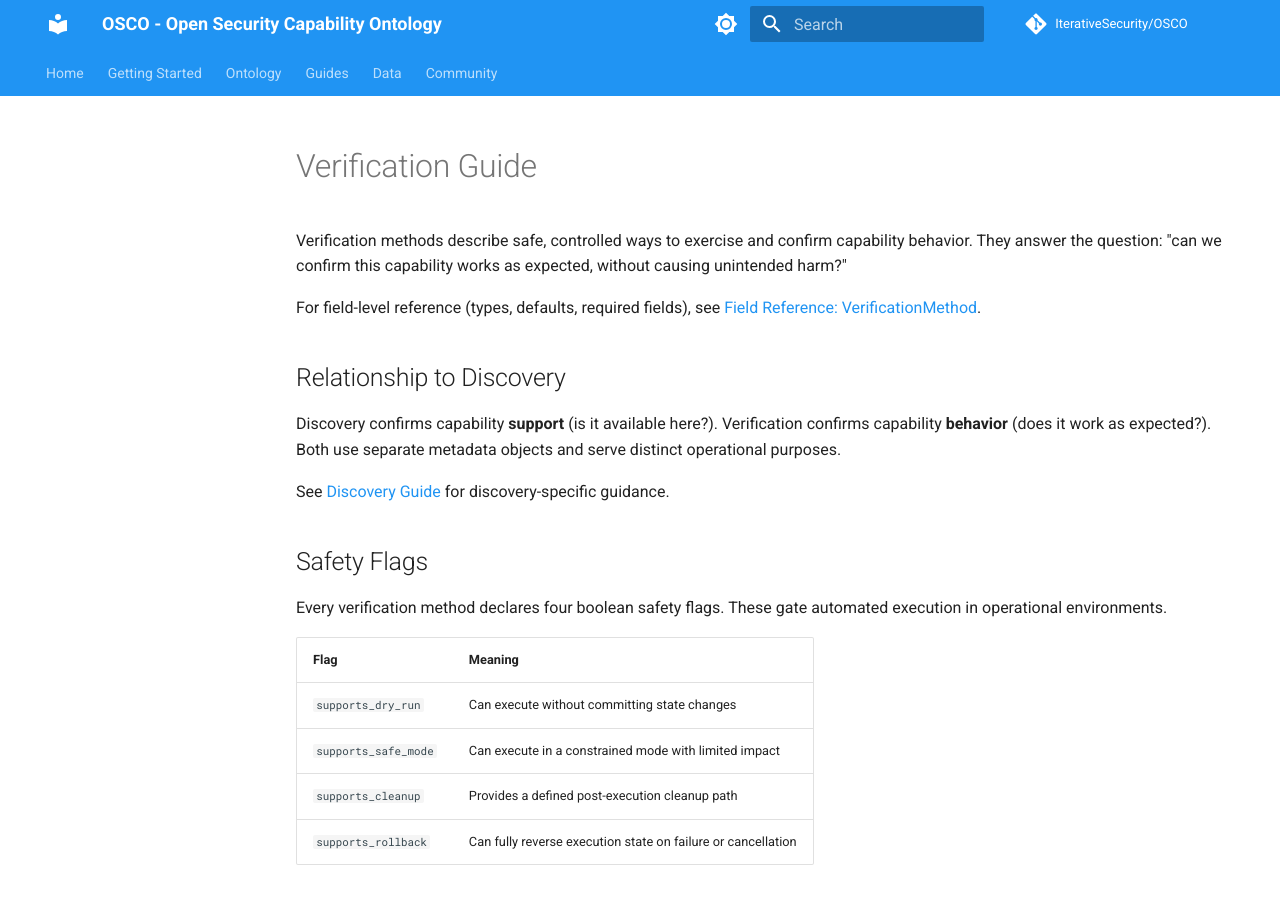
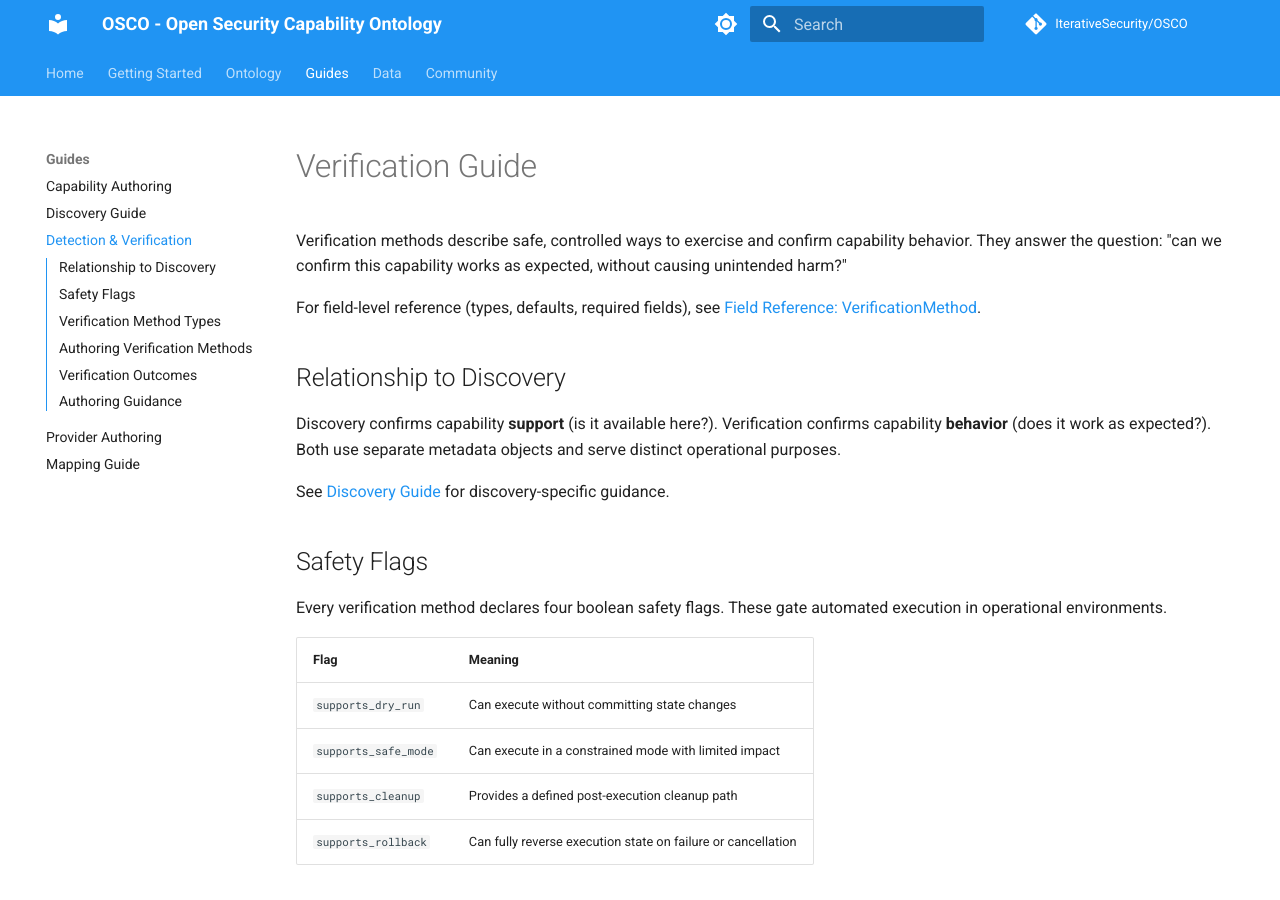
Before and after one commit to IterativeSecurity/OSCO, an MkDocs documentation site: the page built from docs/verification-guide.md, in a window 1280 px wide and 900 px high. Built offline with MkDocs 1.6.1 and Material for MkDocs 9.7.7, drawn with Linux system fonts in a browser that asks for light colours; comment, search, counter and statistics services are not loaded; the version menu is left out; part of the change alters nothing that is shown.

Commit message:
fix: resolve GitHub Pages 404 by fixing mkdocs nav paths and adding build prep step
- All nav paths are now relative to docs_dir (docs/)
- Drop docs/ prefix from paths already in docs/
- Workflow copies capability, discovery, detection, provider, mappings and
  root-level markdown into docs/ before mkdocs build

```diff
--- a/mkdocs.yml
+++ b/mkdocs.yml
@@ -2,7 +2,7 @@ site_name: OSCO - Open Security Capability Ontology
 site_description: A comprehensive ontology for security capabilities, discoveries, and detections
 repo_url: https://github.com/IterativeSecurity/OSCO
 repo_name: IterativeSecurity/OSCO
-edit_uri: edit/main/docs/
+edit_uri: edit/main/
 
 theme:
   name: material
@@ -68,22 +68,22 @@ markdown_extensions:
 nav:
   - Home: index.md
   - Getting Started:
-    - Overview: docs/vision.md
-    - Architecture: docs/architecture.md
-    - Quick Start: docs/examples.md
+    - Overview: vision.md
+    - Architecture: architecture.md
+    - Quick Start: examples.md
   - Ontology:
     - Capabilities: capability/README.md
     - Discoveries: discovery/README.md
     - Detections: detection/README.md
-    - Object Definitions: docs/object-definitions.md
-    - Field Reference: docs/field-reference.md
-    - Relation Types: docs/relation-types.md
+    - Object Definitions: object-definitions.md
+    - Field Reference: field-reference.md
+    - Relation Types: relation-types.md
   - Guides:
-    - Capability Authoring: docs/capability-authoring-guide.md
-    - Discovery Guide: docs/discovery-guide.md
-    - Detection & Verification: docs/verification-guide.md
-    - Provider Authoring: docs/provider-authoring-guide.md
-    - Mapping Guide: docs/mapping-guide.md
+    - Capability Authoring: capability-authoring-guide.md
+    - Discovery Guide: discovery-guide.md
+    - Detection & Verification: verification-guide.md
+    - Provider Authoring: provider-authoring-guide.md
+    - Mapping Guide: mapping-guide.md
   - Data:
     - Capability Catalog: capability/catalog.md
     - Discovery Catalog: discovery/catalog.md
@@ -94,8 +94,8 @@ nav:
     - Contributing: CONTRIBUTING.md
     - Code of Conduct: CODE_OF_CONDUCT.md
     - Security Policy: SECURITY.md
-    - Governance: docs/governance.md
-    - Best Practices: docs/best-practices.md
+    - Governance: governance.md
+    - Best Practices: best-practices.md
 
 extra:
   version:
```
Also changed, not shown: 1 other file.
